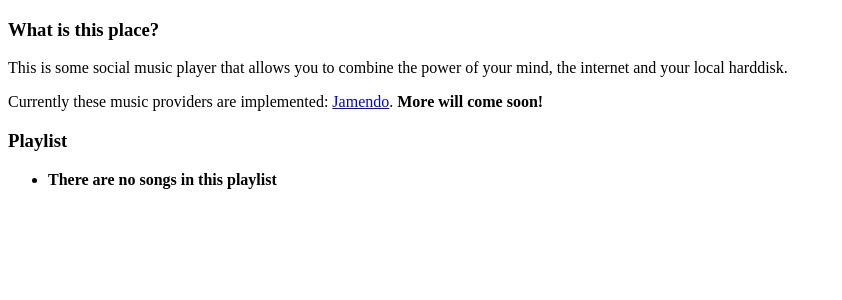
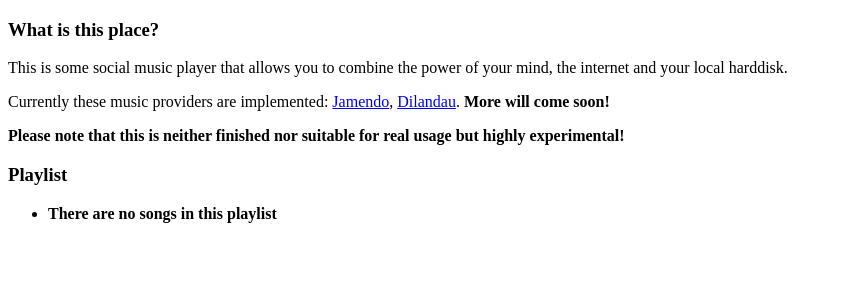
Before and after one commit to EnTeQuAk/social-music, a Flask app: page / in a window 1280 px wide. Shown: the part 135-435 px from the top of the page, without its empty margins (0-842 px from the left). Run offline with Flask 2, Linux system fonts and the light colour scheme; some libraries are stand-ins or nearby versions.

Commit message:
more notes about what it's doing

```diff
--- a/sm/templates/home.html
+++ b/sm/templates/home.html
@@ -23,8 +23,9 @@
       <h3>What is this place?</h3>
       <p>This is some social music player that allows you to combine the power of your mind,
          the internet and your local harddisk.
-      <p>Currently these music providers are implemented: <a href="http://jamendo.com">Jamendo</a>.
+      <p>Currently these music providers are implemented: <a href="http://jamendo.com">Jamendo</a>, <a href="http://www.dilandau.eu">Dilandau</a>.
       <strong>More will come soon!</strong>
+      <p><strong>Please note that this is neither finished nor suitable for real usage but highly experimental!<strong></p>
     </div>
   </div>
 </div>
```
